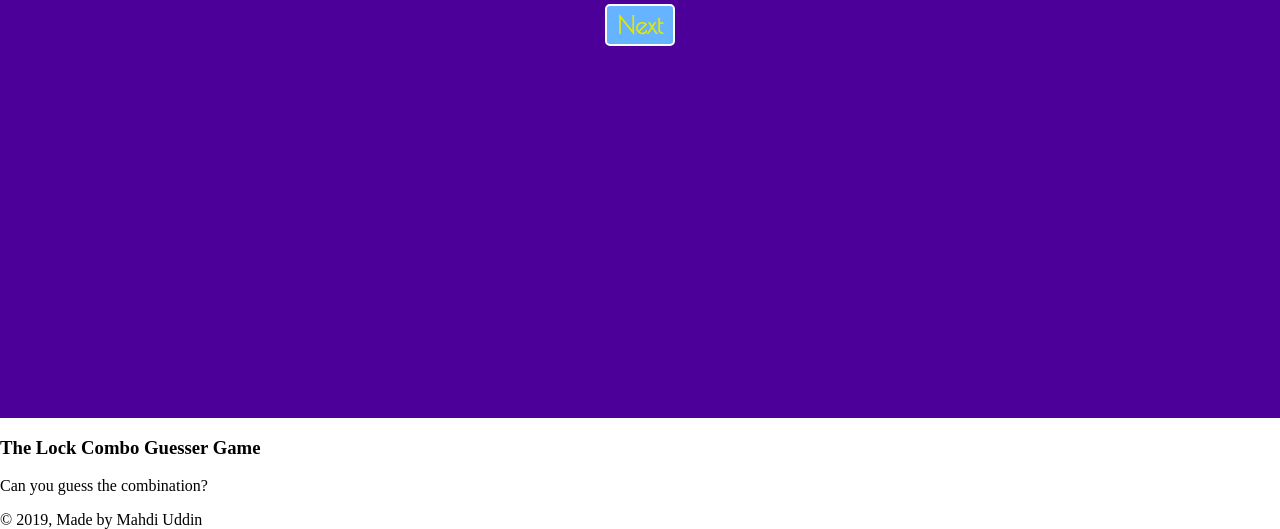
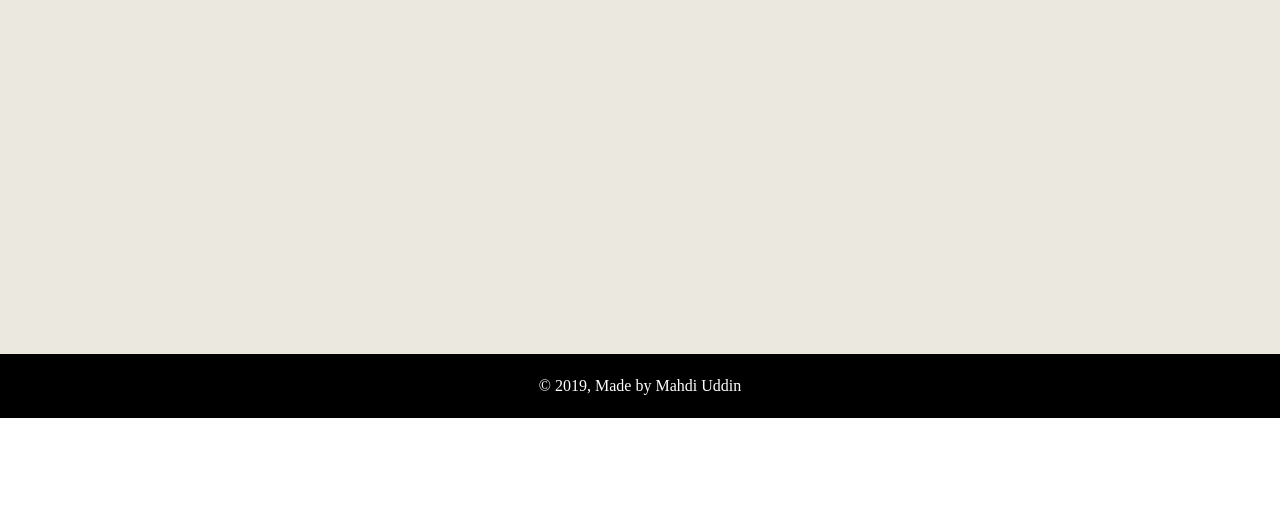
Before and after one commit to MahdiU256/PP-LCG, a plain HTML site: page index.html in a window 1280 px wide. Shown: the part 382-911 px from the top of the page. After the commit the page ends 800 px from the top, so only its background shows below. Drawn offline with nearby package versions, Linux system fonts and the light colour scheme.

Commit message:
019 - Main Page Styles v01

```diff
--- a/styling.css
+++ b/styling.css
@@ -3,9 +3,9 @@
 @import url('https://fonts.googleapis.com/css?family=EB+Garamond|Poiret+One&display=swap');
 
 :root {
-    --pc: hsl(270, 100%, 30%);
-    --sc: hsl(210, 100%, 70%);
-    --tc: hsl(60, 100%, 45%);
+    --pc: hsl(270, 60%, 35%);
+    --sc: hsl(45, 20%, 90%);
+    --tc: hsl(135, 80%, 0%);
     --po: 'Poiret One';
     --ebg: 'EB Garamond';
 }
@@ -15,6 +15,7 @@ body {margin: 0;}
 /* ------------------- Alert Box Styles v05 ------------------- */
 /* The alert container */
 #alertContainer {
+    display: none; /* TEMPORARY CHANGE */
     background-color: var(--pc);
     color: white;
     margin: 0;
@@ -81,3 +82,56 @@ body {margin: 0;}
 #closeBtn:hover {
 	color: red;
 }
+
+/* ------------------- Main Page Styles v01 ------------------- */
+#container {
+    color: white;
+    margin: 0;
+    padding: 0;
+    width: 100vw;
+    height: 100vh;
+    text-align: center;
+}
+
+/* Header Section Styles */
+#headerContainer {
+    background-color: var(--pc);
+    display: block;
+    position: relative;
+    width: 100vw;
+    height: 10vh;
+    margin: auto;
+    padding: 1vh 0;
+    font-family: var(--ebg);
+}
+
+#headerTitle {
+    display: block;
+    margin: 1vh 0;
+    font-family: var(--po);
+    font-size: 4vh;
+    font-weight: bolder;
+}
+
+#headerSubtitle {
+    display: block;
+    margin: 1vh 0;
+}
+
+/* Content Section Styles */
+#contentContainer {
+    background-color: var(--sc);
+    width: 100vw;
+    height: 80vh;
+}
+
+
+
+/* Footer Section Styles */
+#footerContainer {
+    background-color: var(--tc);
+    display: block;
+    margin: auto;
+    padding: 2.85vh 0;
+    font-size: 2vh;
+}
```
